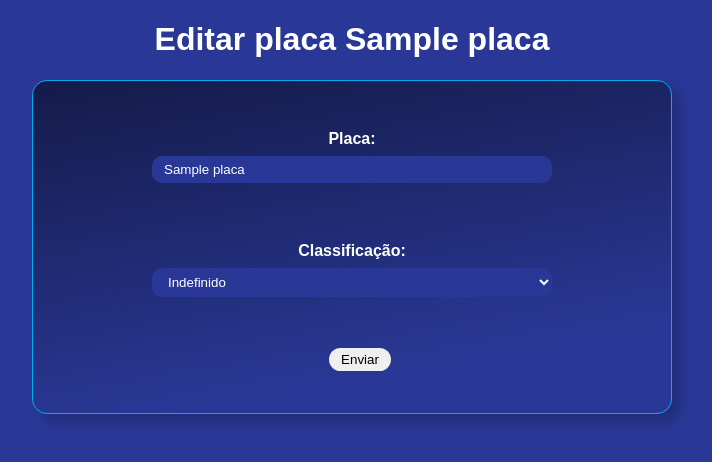
After one commit to fanecovsf/crud-clients, a Flask app: template templates/edit-placas-minalba.html in a window 1280 px wide. The commit adds this page. Shown: the top 462 px of the page, without its empty margins (304-1016 px from the left). Run offline with Flask 3, Linux system fonts and the light colour scheme; the template is opened without the code that fills it: most values are stand-ins (such as "Sample title", 1, 10 or a date in 2020); parts of the project's set-up code (start-up, migrations or seed data) failed here and were passed over; some libraries are stand-ins or nearby versions.

Commit message:
🆕 Feature: Implementado CRUD para edição de placas da Minalba.

```diff
--- a/main.py
+++ b/main.py
@@ -68,19 +68,35 @@ def edit(codigo):
 
 @app.route('/placas-minalba')
 def placas_minalba():
+    search_term = request.args.get('search')
     page, per_page, offset = get_page_args(page_parameter='page', per_page_parameter='per_page', per_page='100')
 
-    placas = PlacasMinalba.query.offset(offset).limit(per_page).all()
-    total = PlacasMinalba.query.count()
+    if search_term:
+        placas = PlacasMinalba.query.filter(PlacasMinalba.placa.ilike(f'%{search_term}%')).offset(offset).limit(per_page).all()
+        total = PlacasMinalba.query.filter(PlacasMinalba.placa.ilike(f'%{search_term}%')).count()
+    else:
+        placas = PlacasMinalba.query.offset(offset).limit(per_page).all()
+        total = PlacasMinalba.query.count()
 
     pagination = Pagination(page=page, total=total, record_name='placas', per_page=per_page, css_framework='bootstrap4')
 
     return render_template('placas-minalba.html', placas=placas, pagination=pagination)
 
+
+@app.route('/placas-minalba/edit/<placa>', methods=['GET', 'POST'])
+def edit_placa(placa):
+    placa = PlacasMinalba.query.get(placa)
+    if request.method == 'POST':
+        placa.classificacao = request.form['classificacao']
+        db.session.commit()
+        return redirect(url_for('placas_minalba'))
+
+    return render_template('edit-placas-minalba.html', placa=placa)
+
 #Util
 #------------------------------------------------------------------------------------------------------------------------------------------------------------
 def fill_placas_minalba():
-    while True():
+    while True:
         time.sleep(7200)
         placas_distintas = db.session.query(PlacasMinalbaMongo.idVeiculo).filter(PlacasMinalbaMongo.nomeEmbarcador != 'MINALBA' and PlacasMinalbaMongo.nomeEmbarcador != '').distinct().all()
 
--- /dev/null
+++ b/static/styles/styles-minalba.css
@@ -0,0 +1,170 @@
+body {
+  text-align: center;
+  background-color: #293896;
+  color: #fff;
+  font-family: Arial, sans-serif;
+  margin: 2vh;
+  width: 100%;
+  height: 100%;
+}
+
+.container {
+  display: flex;
+  flex-direction: column;
+  align-items: center;
+  justify-content: center;
+}
+
+.container-edit {
+  display: flex;
+  flex-direction: column;
+  align-items: center;
+  justify-content: center;
+  height: 300px;
+}
+
+.row {
+  display: flex;
+  flex-direction: column;
+  height: 100%;
+  justify-content: space-around;
+}
+
+.form-search {
+  background-image: linear-gradient(350deg, #293896 20%, #141b49 100%);
+  border: 1px solid #00adee;
+  box-shadow: 8px 8px 12px rgba(0, 0, 0, 0.2);
+  margin: 0 20em 0 20em;
+  padding: 2vh;
+  border-radius: 15px;
+}
+
+.form-elements {
+  display: flex;
+  flex-direction: row;
+  justify-content: center;
+  align-items: center;
+}
+
+.form-control {
+  justify-content: space-between;
+  width: 100%;
+  box-sizing: border-box;
+  border-radius: 10px;
+  padding: 6px 12px;
+  border: none;
+}
+
+input {
+  border-radius: 50px;
+  padding: 4px 16px;
+}
+
+.input-form {
+  width: 50vh;
+}
+
+button {
+  border-radius: 50px;
+  margin-left: 16px;
+  padding: 4px 12px;
+  border: none;
+  cursor: pointer;
+}
+
+button:hover {
+  background-color: #00adee;
+  color: #fff;
+}
+
+.div-table {
+  background-image: linear-gradient(350deg, #293896 20%, #141b49 100%);
+  display: flex;
+  justify-content: center;
+  margin-top: 20px;
+  border: 1px solid #00adee;
+  padding: 4vh 16vh;
+  border-radius: 15px;
+  max-width: 100%;
+  box-shadow: 8px 8px 12px rgba(0, 0, 0, 0.2);
+}
+
+.table-1 {
+  border-collapse: separate;
+  margin: auto;
+  width: 100%;
+  box-shadow: 8px 8px 12px rgba(0, 0, 0, 0.2);
+}
+
+.table-1 th,
+.table-1 td {
+  padding: 10px;
+  border: 1px solid #00adee;
+}
+
+.table-1 th {
+  background-color: #00adee;
+  color: #fff;
+}
+
+.pagination {
+  display: flex;
+  justify-content: center;
+  margin-top: 20px;
+  word-wrap: break-word;
+  list-style: none;
+  padding: 0;
+  width: 100%;
+}
+
+.pagination li {
+  display: inline-block;
+  margin: 0 5px;
+}
+
+.pagination li a {
+  display: block;
+  padding: 5px 10px;
+  background-color: #00adee;
+  color: #fff;
+  text-decoration: none;
+  border-radius: 5px;
+}
+
+.pagination li.active a {
+  background-color: #fff;
+  color: #5b9bd5;
+}
+
+.form-control[readonly] {
+  background-color: #f2f2f2;
+}
+
+.label {
+  font-weight: bold;
+  margin: 8px;
+}
+
+.value-read .form-control {
+  background-color: #293896;
+  color: #fff;
+  border-color: #293896;
+}
+
+.value .form-control[readonly] {
+  background-color: #293896;
+}
+
+.edit-button {
+  display: inline-block;
+  padding: 4px 16px;
+  background-color: #00adee;
+  color: #fff;
+  text-decoration: none;
+  border-radius: 50px;
+}
+
+.edit-button:hover {
+  background-color: #ffffff;
+  color: #000000;
+}
--- /dev/null
+++ b/templates/edit-placas-minalba.html
@@ -0,0 +1,47 @@
+<!DOCTYPE html>
+<html lang="pt-br">
+<head>
+    <meta charset="UTF-8">
+    <meta name="viewport" content="width=device-width, initial-scale=1.0">
+    <title>Placa {{placa.placa}}</title>
+    <link
+      href="{{ url_for('static', filename='styles/styles-minalba.css') }}"
+      rel="stylesheet"
+    />
+</head>
+<body>
+
+    <h1>Editar placa {{placa.placa}}</h1>
+    <section class="form-search">
+        <form action="/placas-minalba/edit/{{placa.placa}}" class="container-edit" method="post">
+            <div class="row">
+                <div class="value-read">
+                    <div class="label">
+                        <label for="placa" class="label-edit">Placa:</label>
+                    </div>
+                    <div class="input-form">
+                        <input type="text" name="placa" id="placa" placeholder="Placa" class="form-control" value="{{placa.placa}}" readonly>
+                    </div>
+                </div>
+                <div class="value-read">
+                    <div class="label">
+                        <label for="placa" class="label-edit">Classificação:</label>
+                    </div>
+                    <div class="input-form">
+                        <select name="classificacao" id="classificacao" class="form-control">
+                            <option value="Indefinido" {% if placa.classificacao == None %}selected{% endif %}>Indefinido</option>
+                            <option value="Fake" {% if placa.classificacao == 'Fake' %}selected{% endif %}>Fake</option>
+                            <option value="Nordeste" {% if placa.classificacao == 'Nordeste' %}selected{% endif %}>Nordeste</option>
+                            <option value="Sudeste" {% if placa.classificacao == 'Sudeste' %}selectec{% endif %}>Sudeste</option>
+                        </select>
+                    </div>
+                </div>
+                <div>
+                    <button type="submit" class="btn=btn-send">Enviar</button>
+                </div>
+            </div>
+        </form>
+    </section>
+
+</body>
+</html>
--- a/templates/index.html
+++ b/templates/index.html
@@ -49,9 +49,7 @@
               <td>{{c.modelo_de_negocio}}</td>
               <td>{{c.tipo_de_cliente}}</td>
               <td>
-                <a href="/clientes/edit/{{c.codigo}}" class="edit-button"
-                  >Editar</a
-                >
+                <a href="/clientes/edit/{{c.codigo}}" class="edit-button">Editar</a>
               </td>
             </tr>
             {% endfor %}
```
Also changed, not shown: templates/placas-minalba.html (+26 -3 lines).
